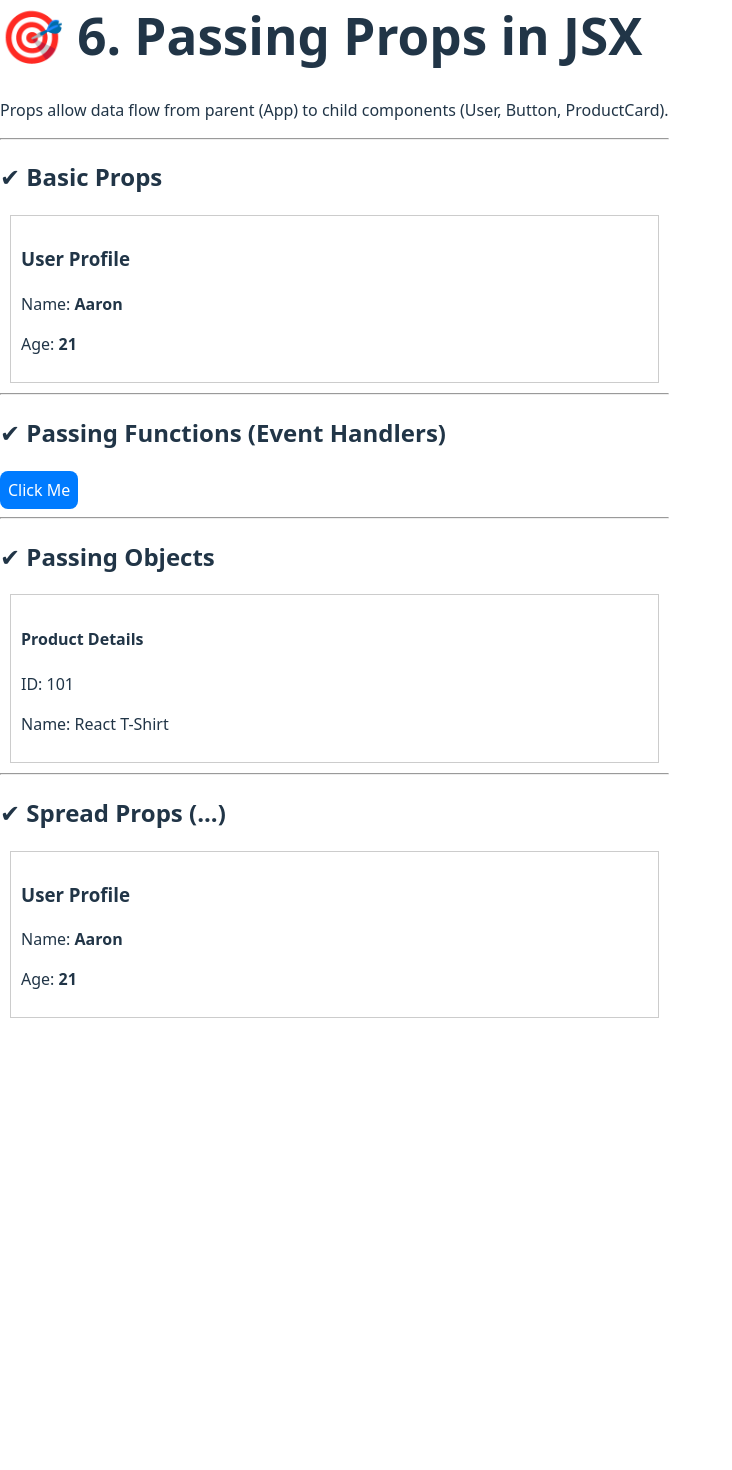
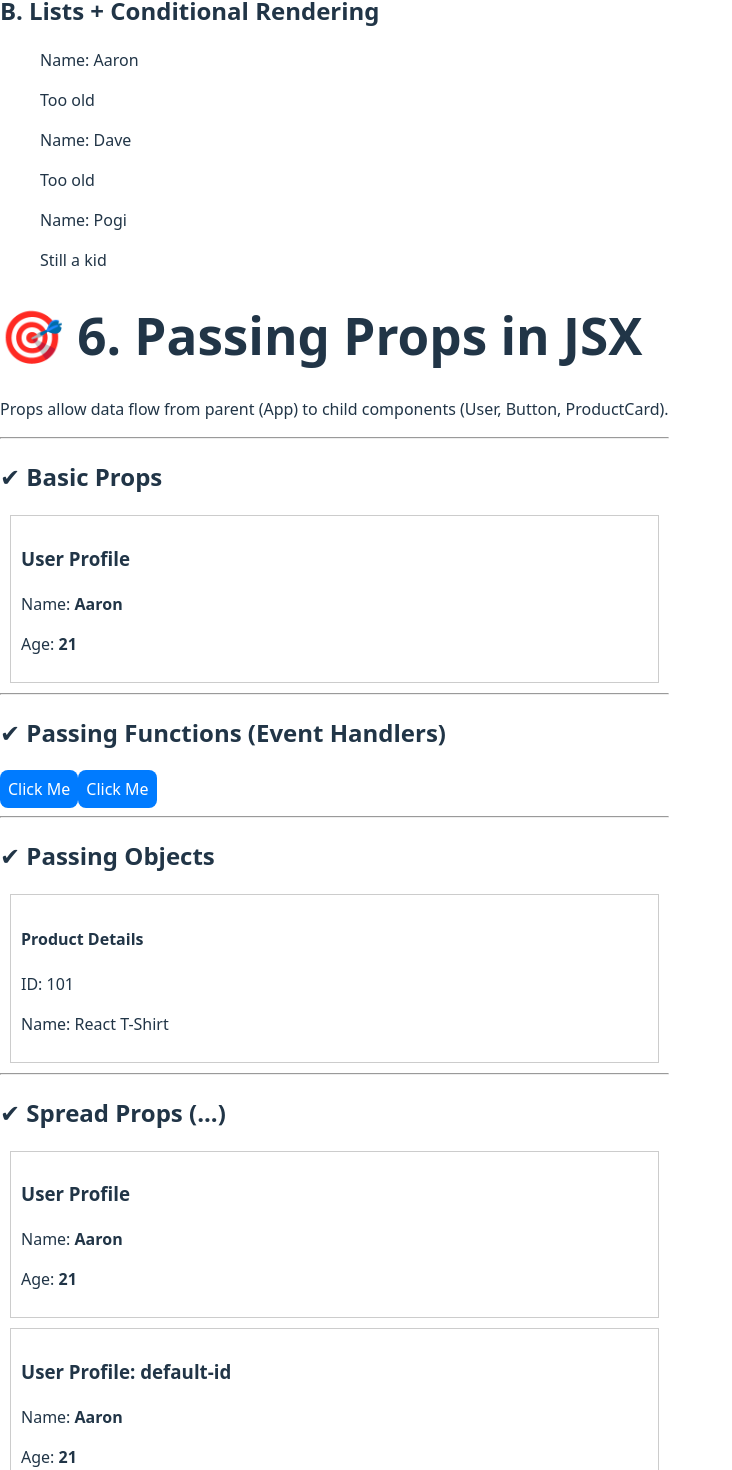
Before and after one commit to AaronCallanga/Javascript-x-React, a React app in the folder React/jsx/: page / in a window 1280 px wide. Shown: the part 1374-2844 px from the top of the page, without its empty margins (0-732 px from the left). Before the commit the page ends 2402 px from the top, so only its background shows below. Built offline with nearby package versions, Linux system fonts and the light colour scheme; the HTML template or start-up script is replaced by a standard one.

Commit message:
JSX with Conditions Inside Lists

```diff
--- a/React/jsx/src/ListAndMapping.jsx
+++ b/React/jsx/src/ListAndMapping.jsx
@@ -35,20 +35,30 @@ export const ListAndMapping = () => {
             // <PersonCard key={p.id} name={p.name} age={p.age} />
           ))}
         </ul>
+        <h2>B. Lists + Conditional Rendering</h2>
+        <ul>
+          {peoples.map((p) => (
+            <div key={p.id}>
+                <p>Name: {p.name}</p>
+                {p.age > 19 ? <p>Still a kid</p> : <p>Too old</p>}
+            </div>
+          ))}
+        </ul>
       </section>
     </>
   );
 };
 
 // Expect a prop and you can directly destructure its properties immediately or divide it {key, data}
-const PersonCard = ({key, data}) => { //{key, name, age} or received as object props - destructuring it is recommended
-    return (
-        <div key={key}>
-            <p>Name: {data.name}</p>
-            <p>Age: {data.age}</p>
-        </div>
-    )
-}
+const PersonCard = ({ key, data }) => {
+  //{key, name, age} or received as object props - destructuring it is recommended
+  return (
+    <div key={key}>
+      <p>Name: {data.name}</p>
+      <p>Age: {data.age}</p>
+    </div>
+  );
+};
 // const PersonCard = (props) => {
 // const PersonCard = ({key, data}) => {
 // const PersonCard = ({key, name, age}) => {
--- a/React/jsx/src/PassingProps.jsx
+++ b/React/jsx/src/PassingProps.jsx
@@ -1,4 +1,4 @@
-import React from 'react';
+import React, { use } from 'react';
 
 // --- Reusable Components (These receive the props) ---
 
@@ -10,6 +10,18 @@ const User = (props) => {
       <h3>User Profile</h3>
       <p>Name: <strong>{props.name}</strong></p>
       <p>Age: <strong>{props.age}</strong></p>
+    </div>
+  );
+};
+
+// Component with default values
+const User2 = ({name, age, id="default-id"}) => {
+  // We can access properties like props.name and props.age
+  return (
+    <div className="user-card" style={{ border: '1px solid #ccc', padding: '10px', margin: '10px' }}>
+      <h3>User Profile: {id}</h3>
+      <p>Name: <strong>{name}</strong></p>
+      <p>Age: <strong>{age}</strong></p>
     </div>
   );
 };
@@ -40,11 +52,12 @@ export const PassingProps = () => {
 
   // Data required for the examples
   const userData = { name: "Aaron", age: 21 };
+  const userData2 = {...userData};
   const productData = { id: 101, name: "React T-Shirt" };
 
   // A function we want to pass down to the Button component
   const handleButtonClick = () => {
-    alert("Button in App component was clicked!");
+    alert("Function Defined = Button in App component was clicked!");
   };
 
   return (
@@ -61,6 +74,8 @@ export const PassingProps = () => {
       <h2>✔ Passing Functions (Event Handlers)</h2>
       {/* Passing a function defined above as a prop */}
       <Button onClick={handleButtonClick} />
+      {/* Passing an inline arrow function as prop */}
+      <Button onClick={() => alert("Inline Arrow Function")}></Button>
       <hr />
 
       <h2>✔ Passing Objects</h2>
@@ -71,6 +86,7 @@ export const PassingProps = () => {
       <h2>✔ Spread Props (...)</h2>
       {/* Using the spread syntax to pass all key-value pairs from the `userData` object as individual props */}
       <User {...userData} />
+      <User2 {...userData2} />
       {/* This renders exactly the same as <User name="Aaron" age={21} /> */}
     </div>
   );
```
